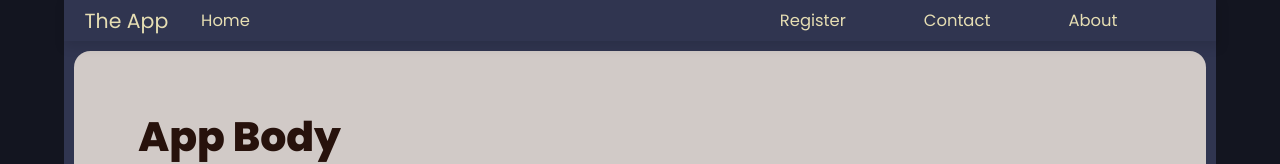
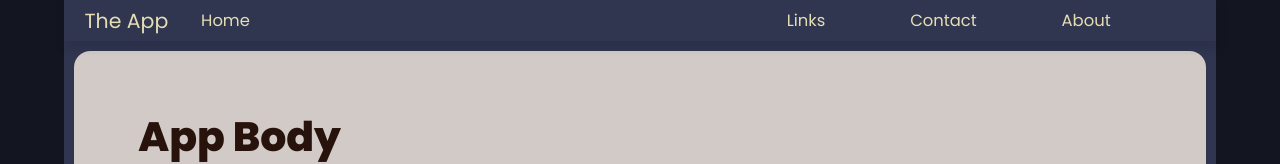
Before and after one commit to petersowa/twigdust-site, a React (Create React App) app: page / in a window 1280 px wide. Shown: the top 164 px of the page. Built offline with nearby package versions, Linux system fonts and the light colour scheme.

Commit message:
add react-router, remove reach-router
switched due to issue with scroll position

```diff
--- a/package.json
+++ b/package.json
@@ -3,18 +3,18 @@
   "version": "0.1.0",
   "private": true,
   "dependencies": {
-    "@reach/router": "^1.3.4",
     "@testing-library/jest-dom": "^5.11.9",
     "@testing-library/react": "^11.2.5",
     "@testing-library/user-event": "^12.7.0",
     "@types/jest": "^26.0.20",
     "@types/node": "^12.19.16",
-    "@types/reach__router": "^1.3.7",
     "@types/react": "^17.0.1",
     "@types/react-dom": "^17.0.0",
+    "@types/react-router-dom": "^5.1.7",
     "react": "^17.0.1",
     "react-dom": "^17.0.1",
     "react-redux": "^7.2.2",
+    "react-router-dom": "^5.2.0",
     "react-scripts": "4.0.2",
     "redux": "^4.0.5",
     "typescript": "^4.1.5",
--- a/src/components/Header.tsx
+++ b/src/components/Header.tsx
@@ -1,5 +1,5 @@
 import { useContext } from 'react';
-import { Link } from '@reach/router';
+import { Link } from 'react-router-dom';
 
 import { AppContext } from '../context/global';
 
@@ -11,7 +11,11 @@ const Header = (props: Props) => {
 			<nav className="navbar">
 				<div className="nav-main">
 					<ul className="list-nd nav-main">
-						<li>{globalState.title}</li>
+						<li>
+							<Link to="/" className="nav-item">
+								{globalState.title}
+							</Link>
+						</li>
 						<li>
 							<Link to="/" className="nav-item">
 								Home
@@ -21,13 +25,13 @@ const Header = (props: Props) => {
 				</div>
 
 				<ul className="list-nd nav-secondary">
-					<li>Register</li>
-					<li>Contact</li>
-					<li>
-						<Link to="about" className="nav-item">
-							About
-						</Link>
-					</li>
+					{['Links', 'Contact', 'About'].map((link) => (
+						<li>
+							<Link to={link.toLocaleLowerCase()} className="nav-item">
+								{link}
+							</Link>
+						</li>
+					))}
 				</ul>
 			</nav>
 		</header>
--- a/src/index.tsx
+++ b/src/index.tsx
@@ -1,28 +1,43 @@
 import React from 'react';
 import ReactDOM from 'react-dom';
 import { Provider } from 'react-redux';
-import { Router } from '@reach/router';
+import { BrowserRouter as Router, Switch, Route } from 'react-router-dom';
 
 import { store } from './redux/store';
 import './styles/index.css';
 import App from './pages/App';
 import About from './pages/About';
+import Register from './pages/Register';
+import Links from './pages/Links';
+import Contact from './pages/Contact';
 
 import reportWebVitals from './reportWebVitals';
 import { AppContextProvider } from './context/global';
 
 import Layout from './components/Layout';
 
+const Pages = [
+	{ name: 'links', component: Links },
+	{ name: 'about', component: About },
+	{ name: 'contact', component: Contact },
+];
+
 ReactDOM.render(
 	<React.StrictMode>
 		<Provider store={store}>
 			<AppContextProvider>
-				<Layout>
-					<Router>
-						<App path="/" />
-						<About path="about" />
-					</Router>
-				</Layout>
+				<Router>
+					<Layout>
+						<Switch>
+							{Pages.map((page) => (
+								<Route path={'/' + page.name}>{page.component}</Route>
+							))}
+							<Route path="/">
+								<App></App>
+							</Route>
+						</Switch>
+					</Layout>
+				</Router>
 			</AppContextProvider>
 		</Provider>
 	</React.StrictMode>,
--- /dev/null
+++ b/src/pages/Contact.tsx
@@ -0,0 +1,14 @@
+function Contact(props: Props) {
+	return (
+		<div>
+			<h1>Contact</h1>
+			<p>Lorem</p>
+		</div>
+	);
+}
+
+interface Props {
+	path?: string;
+}
+
+export default Contact;
--- /dev/null
+++ b/src/pages/Links.tsx
@@ -0,0 +1,14 @@
+function Links(props: Props) {
+	return (
+		<div>
+			<h1>Links</h1>
+			<p>Lorem</p>
+		</div>
+	);
+}
+
+interface Props {
+	path?: string;
+}
+
+export default Links;
--- /dev/null
+++ b/src/pages/Register.tsx
@@ -0,0 +1,14 @@
+function Register(props: Props) {
+	return (
+		<div>
+			<h1>Register</h1>
+			<p>Lorem</p>
+		</div>
+	);
+}
+
+interface Props {
+	path?: string;
+}
+
+export default Register;
--- a/src/styles/App.css
+++ b/src/styles/App.css
@@ -39,10 +39,10 @@ body {
   flex-direction: column;
   justify-content: space-around;
   margin: auto;
-  min-height: 100vh;
   max-width: 12in;
   background-color: var(--clr-bg-d);
   color: var(--clr-d);
+  min-height: 100vh;
 }
 
 .u-rounded {
@@ -137,6 +137,17 @@ body {
 .nav-item {
   text-decoration: none;
   color: var(--clr-l1);
+  border-radius: var(--round-i);
+  display: block;
+}
+
+.nav-item:hover {
+  box-shadow: 0 0 0px 2px var(--clr-bg-d), 0 0 0px 4px var(--clr-bg-h1);
+}
+
+.nav-item:active {
+  background: var(--clr-bg-d2);
+  box-shadow: 0 0 0px 2px var(--clr-bg-d), 0 0 0px 4px var(--clr-bg-h1);
 }
 
 .controls-h {
@@ -190,7 +201,7 @@ p {
   gap: 2em;
   color: var(--clr-l1);
   background-color: var(--clr-bg-d);
-  /* position: sticky; */
+  position: sticky;
   top:0;
   z-index: 1;
 }
@@ -202,7 +213,7 @@ p {
   padding: 2vw 5vw;
   margin: .5em .5em;
   line-height: 1.6;
-  flex-basis: 100vw;
+  flex-basis: auto;
 }
 
 .container  {
```
Also changed, not shown: 1 other file (tests, documents, lock files or other folders).
